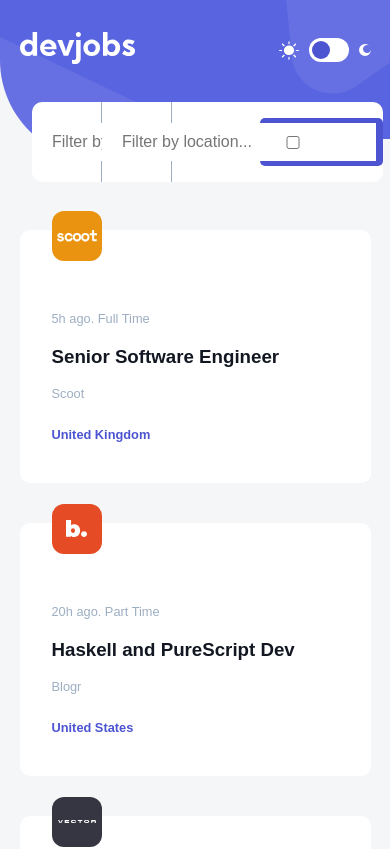
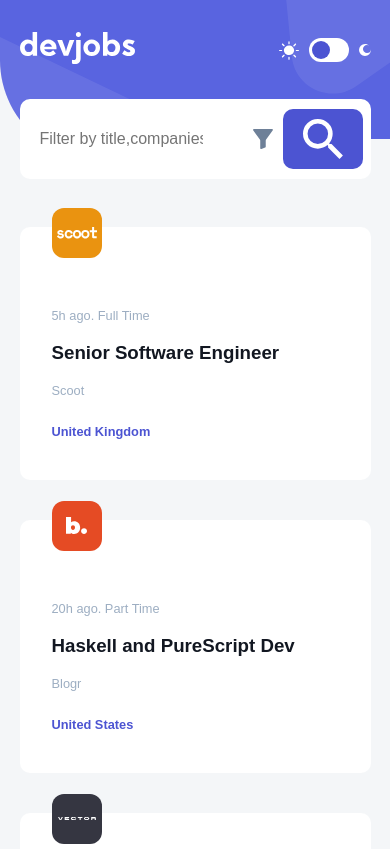
Before and after one commit to abdulrashid232/devjobs, an Angular app: page / in a window 390 px wide. Shown: the top 849 px of the page. Built offline with nearby package versions, Linux system fonts and the light colour scheme.

Commit message:
finished designing the filter

```diff
--- a/src/app/search/search.component.css
+++ b/src/app/search/search.component.css
@@ -43,7 +43,6 @@
   height: 100%;
   border-right: 1px solid var(--gray);
 
-
 }
 .input-cont.full-time{
   display: flex;
@@ -62,10 +61,9 @@
   align-items: center;
   cursor: pointer;
 }
-.check{
-
-  padding: 100rem 20px !important;
-  accent-color: var(--gray);
+.check-container input[type="checkbox"] {
+  transform: scale(2);
+  background-color:red;
 }
 .check-container p{
   display: inline;
@@ -98,6 +96,30 @@ button:hover{
   background-color: var(--light-violet);
 }
 
+.moreFilter{
+  display: none; /* Hidden by default */
+  position: fixed; /* Stay in place */
+  z-index: 1; /* Sit on top */
+  padding-top: 100px; /* Location of the box */
+  left: 0;
+  top: 0;
+  width: 100%; /* Full width */
+  height: 100%; /* Full height */
+  overflow: auto; /* Enable scroll if needed */
+  background-color: rgb(0,0,0); /* Fallback color */
+  background-color: rgba(0,0,0,0.4);
+}
+.search-container2{
+  display: none;
+
+}
+.moreFilter-content{
+  background-color: #fefefe;
+  margin: auto;
+  padding: 20px;
+  border: 1px solid #888;
+  width: 80%;
+}
 /* Tablet Styles */
 @media only screen and (min-width: 600px) and (max-width: 1024px){
   .search-container{
@@ -142,25 +164,94 @@ button:hover{
 /* Mobile style */
 @media only screen and (max-width: 599px){
   .search-container{
+    display: none;
+  }
+  .search-container2{
+    display: flex;
+    align-items: center;
+    justify-content: space-around;
+    background-color: var(--secondary-color1);
     width: 90%;
-    margin: -2.3rem  2rem 0 2rem;
+    margin: -2.5rem  auto 0 auto;
+    height: 80px;
+    border-radius: 10px;
+    padding: auto 2rem;
   }
-  .search-container input{
-    width: 60%;
-    position: absolute;
+  .search-container2 input{
+    width: 100%;
+    padding: 10px 20px;
+    font-size: 1rem;
+    font-weight: 500;
+    margin-right: 20px;
+    border: none;
+    outline: none;
+    cursor: pointer;
   }
-  .input-cont img{
-    margin-right: 5px;
-    margin-left: 5px;
+  .searchBtn{
+    padding: 10px 20px;
+    background-color: var(--violet);
+    /* color: var(--secondary-color1); */
+    border: none;
+    height: 40px;
+    width: 40px;
+    display: flex;
+    align-items: center;
+    justify-content: center;
+    border-radius: 10px;
+    margin-right:0.5rem ;
   }
-  .input-cont.full-time img{
-    margin-right: 5px;
-    margin-left: 5px;
+  .searchBtn>img{
+    color: white !important;
+    width: 7rem;
   }
-  .input-cont.full-time input{
-    width: 60%;
+  .input-cont{
+    display: flex;
+    align-items: center;
+    width: 100%;
+    height: 100%;
+    border-right:none;
+
   }
-  .check-container p{
-    font-size: 0.8rem;
+  .show{
+    display: block;
   }
+
+  .input-cont2{
+    display: flex;
+    align-items: center;
+    justify-content: center;
+    margin: auto auto;
+    width: 100%;
+    height: 60%;
+    border-right: none;
+    border-bottom: 1px solid var(--gray);
+
+  }
+  .input-cont2 input{
+    width: 70%;
+    padding: 30px 20px;
+    font-size: 1rem;
+    font-weight: 500;
+    margin-right: 20px;
+    border: none;
+    outline: none;
+    cursor: pointer;
+  }
+  .full-time{
+    display: flex;
+    align-items:start;
+    justify-content: center;
+    flex-direction: column;
+    width: 90%;
+    margin-left: 10px;
+    margin-bottom: 1rem;
+    border: none;
+  }
+  .input-cont2 button{
+   width: 100%;
+  }
+  .check-container input[type="checkbox"] {
+    transform: scale(2);
+  }
+
 }
--- a/src/app/search/search.component.html
+++ b/src/app/search/search.component.html
@@ -15,3 +15,31 @@
     <button (click)="onSearch()">Search</button>
   </div>
 </div>
+
+<div class="search-container2 darkContainer2">
+  <div class="input-cont jobTitle" >
+    <input type="text" class="darkContainer2" [(ngModel)]="searchTextCompanies" placeholder="Filter by title,companies,expertise..">
+    <img id="moreFilterBtn" (click)="clickFilter()" src="./assets/mobile/icon-filter.svg" >
+  </div>
+  <div class="searchBtn" (click)="onSearch()">
+    <img src="./assets/mobile/icon-search.svg" alt="">
+  </div>
+</div>
+
+
+<div id="moreFilter" class="moreFilter">
+  <div id="moreFilter-content" class="moreFilter-content">
+    <div class="input-cont2 location">
+      <img src="./assets/desktop/icon-location.svg" alt="">
+      <input type="text" class="darkContainer2" [(ngModel)]="searchTextLocation" placeholder="Filter by location...">
+    </div>
+    <div class="input-cont2 full-time">
+      <div class="check-container">
+        <input class="check" type="checkbox" [(ngModel)]="fullTimeOnly">
+        <p style="width: 100%;">Full Time Only</p>
+      </div>
+      <button (click)="onSearch()">Search</button>
+    </div>
+  </div>
+
+</div>
--- a/src/app/search/search.component.ts
+++ b/src/app/search/search.component.ts
@@ -32,7 +32,26 @@ export class SearchBarComponent implements OnInit{
         item.classList.toggle('dark-theme', isDark);
       });
 
+      const mobileDiv = document.querySelectorAll('.darkContainer2')
+      mobileDiv.forEach((item) => {
+        item.classList.toggle('dark-theme', isDark);
+      });
+
     });
+  }
+
+  filter = document.getElementById('moreFilterBtn');
+
+  filterContent: any;
+
+  clickFilter() {
+    this.filterContent = document.getElementById('moreFilter');
+    if (this.filterContent) {
+      this.filterContent.classList.add('show');
+      console.log('Shown');
+    } else {
+      console.error('Element with ID "moreFilter" not found.');
+    }
   }
 
 
```
Also changed, not shown: src/assets/mobile/icon-search.svg (added).
